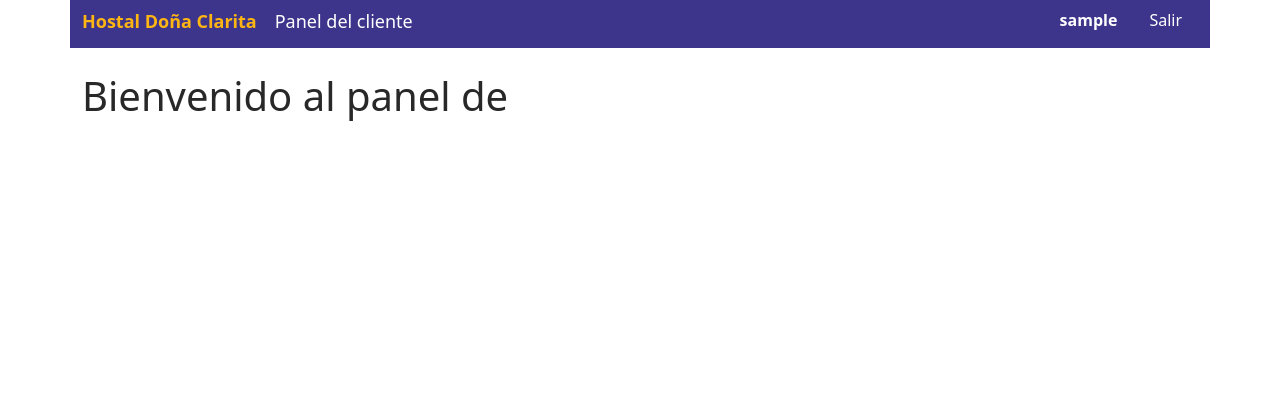
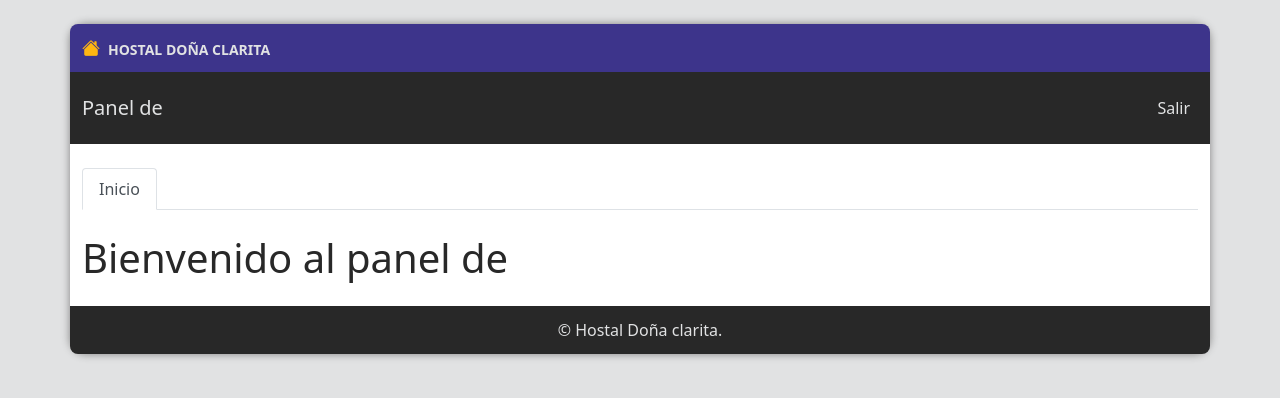
Before and after one commit to 96seba/hostal-clarita, a Django app: page /panel/ in a window 1280 px wide. Shown: the top 398 px of the page. Run offline with Django 3.2, Linux system fonts and the light colour scheme; the visitor is signed in with stand-in values (Sample User, id 1); data that the repository does not hold is empty.

Commit message:
update templates

```diff
--- a/static/css/style.css
+++ b/static/css/style.css
@@ -7,30 +7,67 @@
     --negro: #282828;
 }
 
-
 body {
     color: var(--negro);
+    background-color: var(--gris);
 }
 
-header {
-    background-color: var(--primario);
-    height: 48px;
+.container {
+    background-color: white;
+    border-radius: 16px;
+    box-shadow: 0 0 8px gray;
+}
+
+header,
+#menu-funciones,
+article {
     margin-bottom: 24px;
 }
 
-#logo-placeholder {
-    color: white;
-    font-size: 18px;
-    padding-top: 8px;
+/* #logo,
+#menu-usuario,
+#menu-funciones {
+    padding-left: 8px;
+    padding-right: 8px;
+} */
+
+#logo {
+    background-color: var(--primario);
+    height: 48px;
+    border-radius: 8px 8px 0 0px;
 }
 
-#logo-placeholder b {
+#logo a {
+    text-decoration: none;
+}
+
+#logo-i {
     color: var(--secundario);
+    font-size: 18px;
+    margin-right: 8px;
+}
+
+#logo-t {
+    color: var(--gris);
+    font-size: 14px;
+    font-weight: 900;
+    text-transform: uppercase;
+    margin-top: 4px;
+}
+
+#menu-usuario {
+    color: var(--gris);
+    background-color: var(--negro);
+    min-height: 72px;
+}
+
+#menu-usuario button {
+    color: var(--gris);
 }
 
 #menu-usuario a,
 #menu-usuario a:visited {
-    color: white;
+    color: var(--gris);
 }
 
 #menu-usuario a:active,
@@ -46,6 +83,9 @@ header {
     margin: 0;
 }
 
-/* h1, h2, h3, h4, h5, h6 {
-    margin: 32px 0 24px;
-} */
+footer {
+    color: var(--gris);
+    background-color: var(--negro);
+    height: 48px;
+    border-radius: 0 0 8px 8px;
+}
--- a/templates/Negocio/registro_cliente.html
+++ b/templates/Negocio/registro_cliente.html
@@ -7,9 +7,7 @@
 {% endblock titulo %}
 
 {% block contenido %}
-
-    {% comment %} {% include 'Negocio/nav_cliente.html' %} {% endcomment %}
-
+    <article>
     <form method="post">
         <div class="row encabezado">
             <div class="col-12 col-sm-8">
@@ -45,5 +43,6 @@
             </section>
         </div>
     </form>
+    </article>
 
 {% endblock contenido %}
--- a/templates/Usuarios/panel.html
+++ b/templates/Usuarios/panel.html
@@ -4,25 +4,17 @@
 
 {% block titulo %} Panel de {{user.id_rol}} {% endblock titulo %}
 
+{% block pag_actual %}panel-inicio{% endblock pag_actual %}
+
 {% block contenido %}
-
-    <!-- muestra un panel diferenciado
-        para cada rol de usuario -->
-
-    {% if user.es_administrador %}
-        {% include 'Usuarios/nav_administrador.html' %}
-    {% endif %}
-
-    {% if user.es_empleado %}
-        {% include 'Servicios/nav_empleado.html' %}
-    {% endif %}
-
-    {% if user.es_cliente %}
-        {% include 'Negocio/nav_cliente.html' %}
-    {% endif %}
-
     <article>
         <h1>Bienvenido al panel de {{user.id_rol}}<h1>
+    {% if user.es_administrador %}
+        <!-- contenido del administrador -->
+    {% elif user.es_empleado %}
+        <!-- contenido del empleado -->
+    {% elif user.es_cliente %}
+        <!-- contenido del cliente -->
+    {% endif %}
     </article>
-
 {% endblock contenido %}
--- a/templates/base.html
+++ b/templates/base.html
@@ -8,36 +8,110 @@
     <meta http-equiv="X-UA-Compatible" content="IE=edge">
     <meta name="viewport" content="width=device-width, initial-scale=1.0">
     <title>Hostal Clarita: {% block titulo %}{% endblock titulo %}</title>
-
     <!-- Bootstrap -->
     <!-- CSS only -->
     <link href="https://cdn.jsdelivr.net/npm/bootstrap@5.0.1/dist/css/bootstrap.min.css" rel="stylesheet" integrity="sha384-+0n0xVW2eSR5OomGNYDnhzAbDsOXxcvSN1TPprVMTNDbiYZCxYbOOl7+AMvyTG2x" crossorigin="anonymous">
+    <!-- Icons -->
+    <link rel="stylesheet" href="https://cdn.jsdelivr.net/npm/bootstrap-icons@1.5.0/font/bootstrap-icons.css">
     <!-- JavaScript Bundle with Popper -->
     <script src="https://cdn.jsdelivr.net/npm/bootstrap@5.0.1/dist/js/bootstrap.bundle.min.js" integrity="sha384-gtEjrD/SeCtmISkJkNUaaKMoLD0//ElJ19smozuHV6z3Iehds+3Ulb9Bn9Plx0x4" crossorigin="anonymous"></script>
-    <!-- Icons -->
-    <link rel="stylesheet" href="https://cdn.jsdelivr.net/npm/bootstrap-icons@1.5.0/font/bootstrap-icons.css">
-
     <!-- Estilos propios -->
     <link rel="stylesheet" href="{% static 'css/style.css' %}">
 </head>
 <body>
     <div class="container">
-        <header class="row">
-            <div id="logo-placeholder" class="col-8">
-                <span><b>Hostal Doña Clarita</b>&emsp;Panel del cliente</span>
+        <header class="mt-sm-4">
+            <div id="logo" class="row">
+                <div class="col-12 d-flex align-items-center">
+                    <a href="/">
+                        <span id="logo-i" class="bi bi-house-fill"></span><span id="logo-t">Hostal Doña Clarita</span>
+                    </a>
+                </div>
             </div>
-            <div class="col-4">
             {% if user.is_authenticated %}
-                <ul id="menu-usuario" class="nav justify-content-end">
-                    <li class="nav-item"><a href="#" class="nav-link"><b>{{user.username}}</b></a></li>
-                    <li class="nav-item"><a href="{% url 'logout' %}" class="nav-link">Salir</a></li>
-                </ul>
+            <div class="row">
+                <nav id="menu-usuario" class="navbar navbar-expand-md">
+                    <span class="navbar-brand">Panel de {{user.id_rol}}</span>
+                    <button onclick="toggleMenuUsuario()" class="navbar-toggler" type="button" data-toggle="collapse" data-target="#navbarSupportedContent" aria-controls="navbarSupportedContent" aria-expanded="false" aria-label="Toggle navigation">
+                        <span class="bi-list"></span>
+                    </button>
+
+                    <div class="collapse navbar-collapse justify-content-end" id="menu-usuario-ul">
+                        <ul class="navbar-nav mr-auto">
+                            {% if user.es_administrador %}
+                            <li class="nav-item">
+                                <a href="#" class="nav-link"><b>{{user.username}}</b></a>
+                            </li>
+                            {% elif user.es_empleado %}
+                            <li class="nav-item">
+                                <a href="#" class="nav-link"><b>{{user.empleado.nombre_empleado}}</b></a>
+                            </li>
+                            {% elif user.es_cliente %}
+                            <li class="nav-item">
+                                <a href="#" class="nav-link"><b>{{user.cliente.nombre_empresa}}</b></a>
+                            </li>
+                            {% endif %}
+                            <li class="nav-item">
+                                <a href="{% url 'logout' %}" class="nav-link">Salir</a>
+                            </li>
+                        </ul>
+                    </div>
+                </nav>
+            </div>
             {% endif %}
+        </header>
+        {% if user.is_authenticated %}
+        <nav id="menu-funciones" class="col-12">
+            <ul id="menu-navegacion" class="nav nav-tabs">
+                <li class="nav-item">
+                    <a href="{% url 'panel' %}" id="panel-inicio" class="nav-link">Inicio</a>
+                </li>
+                {% if user.es_administrador %}
+                <li class="nav-item">
+                    <a href="#" id="" class="nav-link">...</a>
+                </li>
+                {% elif user.es_empleado %}
+                <li class="nav-item">
+                    <a href="#" id="recepcion-huespedes" class="nav-link">Recepción de huéspedes</a>
+                </li>
+                <li class="nav-item">
+                    <a href="#" id="ordenes-pedido" class="nav-link">Órdenes de pedido</a>
+                </li>
+                <li class="nav-item">
+                    <a href="#" id="servicios-comedor" class="nav-link">Servicios de comedor</a>
+                </li>
+                {% elif user.es_cliente %}
+                <li class="nav-item">
+                    <a href="#" id="ordenes-compra" class="nav-link">Órdenes de compra</a>
+                </li>
+                <li class="nav-item">
+                    <a href="#" id="facturas" class="nav-link">Facturas</a>
+                </li>
+                {% endif %}
+            </ul>
+        </nav>
+        {% endif %}
+        {% block contenido %} {% endblock contenido %}
+        <footer class="row mb-sm-4">
+            <div class="col d-flex align-items-center justify-content-center">
+                <span>&copy; Hostal Doña clarita.</span>
             </div>
-        </header>
+        </footer>
+    </div>
+    <script>
+        document.addEventListener("DOMContentLoaded", function(){
+            let pag = document.getElementById('{% block pag_actual %}{% endblock pag_actual %}');
+            pag.classList.add("active");
+        });
 
-        {% block contenido %} {% endblock contenido %}
-
-    </div>
+        function toggleMenuUsuario(){
+            let menu = document.getElementById("menu-usuario-ul");
+            if (menu.classList.contains("show")) {
+                menu.classList.remove("show");
+            } else {
+                menu.classList.add("show");
+            }
+        }
+    </script>
 </body>
 </html>
```
Also changed, not shown: templates/Negocio/detalle_factura.html (+2 -10 lines), templates/Negocio/facturas.html (renamed from templates/Negocio/administrar_facturas.html, +2 -10 lines), templates/Negocio/nav_cliente.html (deleted, +0 -27 lines), templates/Servicios/nav_empleado.html (deleted, +0 -34 lines), templates/Usuarios/nav_administrador.html (deleted, +0 -34 lines).
